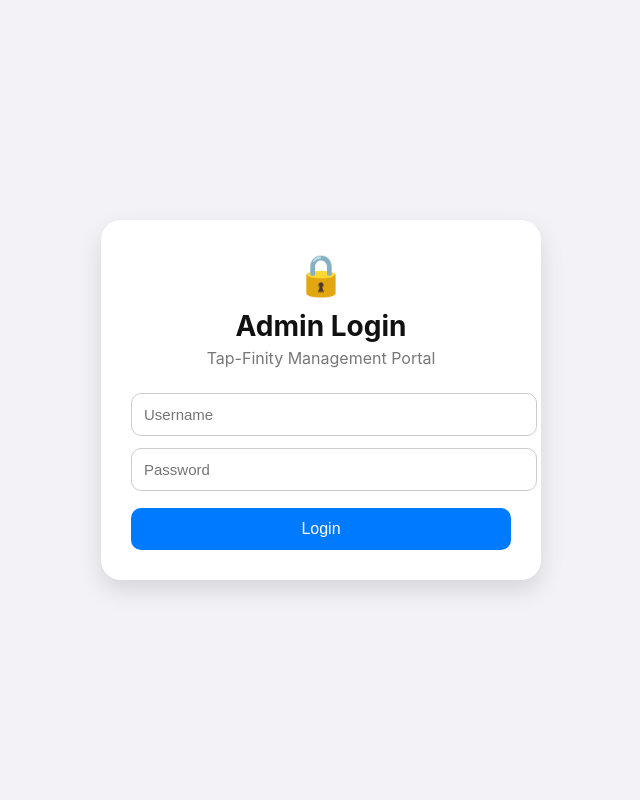
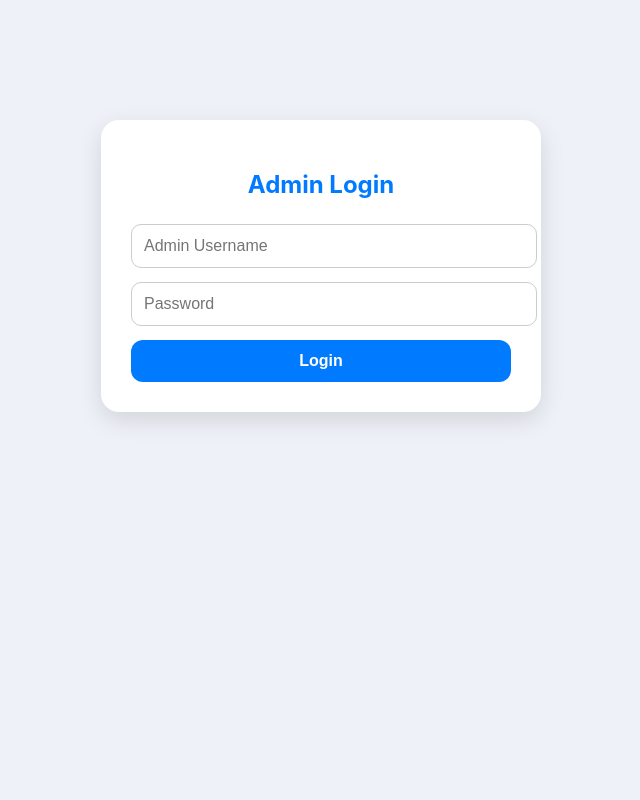
Before and after one commit to preetz-6/tapfinity-backed, a Flask app: template templates/admin_login.html in a window 1280 px wide. Shown: the whole page, without its empty margins (319-959 px from the left). Run offline with Flask 3, Linux system fonts and the light colour scheme; the template is opened without the code that fills it, so the values that code supplies are empty; some libraries are stand-ins or nearby versions.

Commit message:
Refactor admin login page and update styles

```diff
--- a/templates/admin_login.html
+++ b/templates/admin_login.html
@@ -1,133 +1,118 @@
 <!DOCTYPE html>
 <html>
 <head>
-    <title>Admin Login • Tap-Finity</title>
+    <title>Admin Login - TapFinity</title>
+
     <style>
         body {
             margin: 0;
-            background: #f2f2f7;
+            background: #eef1f7;
             font-family: -apple-system, BlinkMacSystemFont, "Segoe UI", Roboto, sans-serif;
-            display: flex;
-            justify-content: center;
-            align-items: center;
-            height: 100vh;
         }
 
-        .card {
+        .container {
+            max-width: 380px;
+            margin: auto;
+            margin-top: 120px;
             background: white;
-            width: 90%;
-            max-width: 380px;
             padding: 30px;
-            border-radius: 20px;
-            box-shadow: 0 10px 25px rgba(0,0,0,0.12);
-            text-align: center;
+            border-radius: 18px;
+            box-shadow: 0 8px 25px rgba(0,0,0,0.12);
         }
 
-        .title {
-            font-size: 28px;
-            font-weight: 700;
-            margin-bottom: 5px;
-            color: #111;
-        }
-
-        .subtitle {
-            font-size: 16px;
-            color: #777;
+        h2 {
+            text-align: center;
             margin-bottom: 25px;
+            color: #007aff;
         }
 
         input {
             width: 100%;
             padding: 12px;
+            margin-bottom: 14px;
             border-radius: 10px;
             border: 1px solid #ccc;
-            margin-bottom: 12px;
-            font-size: 15px;
+            font-size: 16px;
         }
 
         button {
             width: 100%;
             padding: 12px;
             background: #007aff;
+            color: white;
             border: none;
-            color: white;
+            border-radius: 12px;
             font-size: 16px;
-            border-radius: 10px;
+            font-weight: 600;
             cursor: pointer;
-            margin-top: 5px;
         }
 
-        button:hover { background: #005fcc; }
+        button:hover {
+            background: #005fcc;
+        }
+
+        .msg {
+            margin-top: 14px;
+            padding: 10px;
+            border-radius: 10px;
+            font-size: 14px;
+            display: none;
+        }
 
         .error {
-            display: none;
-            background: #ffe5e7;
-            color: #b00020;
-            padding: 12px;
-            border-radius: 10px;
-            font-weight: 600;
-            margin-bottom: 15px;
-        }
-
-        .logo {
-            font-size: 40px;
-            margin-bottom: 10px;
+            background: #ffe9ea;
+            color: #c7162b;
         }
     </style>
 </head>
 
 <body>
-<div class="card">
 
-    <div class="logo">🔒</div>
-    <div class="title">Admin Login</div>
-    <div class="subtitle">Tap-Finity Management Portal</div>
+<div class="container">
+    <h2>Admin Login</h2>
 
-    <div id="error" class="error"></div>
-
-    <input id="username" placeholder="Username">
+    <input id="username" placeholder="Admin Username">
     <input id="password" type="password" placeholder="Password">
 
-    <button onclick="login()">Login</button>
+    <button onclick="loginAdmin()">Login</button>
 
+    <div id="error_box" class="msg error"></div>
 </div>
 
 <script>
 const BASE = "https://tapfinity-backed.onrender.com";
 
 function showError(msg) {
-    const e = document.getElementById("error");
+    const e = document.getElementById("error_box");
+    e.style.display = "block";
     e.textContent = msg;
-    e.style.display = "block";
-    setTimeout(() => e.style.display = "none", 3000);
 }
 
-function login() {
-    fetch(BASE + "/api/admin_login", {
+function loginAdmin() {
+    const username = document.getElementById("username").value.trim();
+    const password = document.getElementById("password").value;
+
+    if (!username || !password) {
+        showError("Enter username and password");
+        return;
+    }
+
+    fetch(`${BASE}/api/admin/login`, {
         method: "POST",
-        headers: {"Content-Type": "application/json"},
-        body: JSON.stringify({
-            username: document.getElementById("username").value,
-            password: document.getElementById("password").value
-        })
+        headers: { "Content-Type": "application/json" },
+        body: JSON.stringify({ username, password })
     })
-    .then(r => {
-        if (!r.ok) throw new Error("Network");
-        return r.json();
-    })
+    .then(r => r.json())
     .then(d => {
         if (d.status === "success") {
             window.location.href = "/admin";
         } else {
-            showError(d.message);
+            showError(d.message || "Login failed");
         }
     })
-    .catch(() => {
-        showError("Network error");
-    });
+    .catch(() => showError("Network error"));
 }
 </script>
 
-
 </body>
 </html>
```
